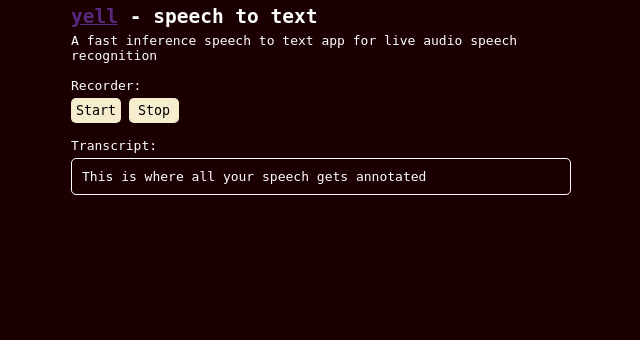
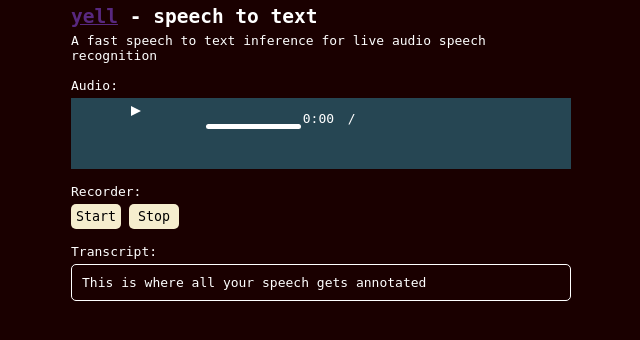
Before and after one commit to asceznyk/yell, a Flask app: page / in a window 1280 px wide. Shown: the top 340 px of the page, without its empty margins (319-959 px from the left). Run offline with Flask 2, Linux system fonts and the light colour scheme; parts of the project's set-up code (start-up, migrations or seed data) failed here and were passed over.

Commit message:
added audio player!

```diff
--- a/static/audio.js
+++ b/static/audio.js
@@ -1,28 +1,113 @@
-let record = document.getElementById("record")
-let stop = document.getElementById("stop")
-let transcript = document.getElementById("transcript")
+const audioTag = document.getElementById("player");
+const transcriptDiv = document.getElementById("transcript");
+const playCtx = customAudioPlayer(audioTag);
 
 let guid = window.navigator.userAgent.replace(/\D+/g, '');
 
 let chunks = [];
+let text = '';
+let allChunks = []
 let allTexts = [];
-let text = '';
 let stopped = 0;
+
+function pauseAudio(audio, btn) {
+	btn.classList.remove("pause");
+	btn.classList.add("play");
+	audio.pause();
+}
+
+function customAudioPlayer(audio) {
+	const audioPlayer = document.querySelector(".audio-player");
+	const playBtn = audioPlayer.querySelector(".controls .toggle-play");
+	const timeline = audioPlayer.querySelector(".timeline");
+	const progressBar = audioPlayer.querySelector(".progress");
+	const volumeBtn = audioPlayer.querySelector(".volume-button");
+	const volumeEl = audioPlayer.querySelector(".volume-container .volume");
+
+	audio.addEventListener(
+		"loadeddata",
+		() => {
+			audioPlayer.querySelector(".time .length").textContent = getTimeCodeFromNum(audio.duration);
+			audio.volume = .75;
+		},
+		false
+	);
+
+	timeline.addEventListener("click", e => {
+		const timelineWidth = window.getComputedStyle(timeline).width;
+		const timeToSeek = e.offsetX / parseInt(timelineWidth) * audio.duration;
+		audio.currentTime = timeToSeek;
+	}, false);
+
+	playBtn.addEventListener(
+		"click",
+		() => {
+			if (audio.paused) {
+				playBtn.classList.remove("play");
+				playBtn.classList.add("pause");
+				audio.play();
+			} else {
+				pauseAudio(audio, playBtn);
+			}
+		},
+		false
+	);
+
+	volumeBtn.addEventListener("click", () => {
+		audio.muted = !audio.muted;
+		if (audio.muted) {
+			volumeEl.classList.remove("fa-volume-up");
+			volumeEl.classList.add("fa-volume-off");
+		} else {
+			volumeEl.classList.add("fa-volume-up");
+			volumeEl.classList.remove("fa-volume-off");
+		}
+	});
+
+	setInterval(() => {
+		progressBar.style.width = audio.currentTime / audio.duration * 100 + "%";
+		audioPlayer.querySelector(".time .current").textContent = getTimeCodeFromNum(
+			audio.currentTime
+		);
+		if (audio.currentTime >= audio.duration) {
+			pauseAudio(audio, playBtn);
+		}
+	}, 500);
+
+	function getTimeCodeFromNum(num) {
+		let seconds = parseInt(num);
+		let minutes = parseInt(seconds / 60);
+		seconds -= minutes * 60;
+		const hours = parseInt(minutes / 60);
+		minutes -= hours * 60;
+
+		if (hours === 0) return `${minutes}:${String(seconds % 60).padStart(2, 0)}`;
+		return `${String(hours).padStart(2, 0)}:${minutes}:${String(
+			seconds % 60
+		).padStart(2, 0)}`;
+	}
+
+	return playBtn;
+}
+
+function liveAudioSpeechRecognition(audio) {
+	let recordBtn = document.getElementById("record");
+	let stopBtn = document.getElementById("stop");
 
   if (navigator.mediaDevices) {
     navigator.mediaDevices.getUserMedia({audio: true})
     .then((stream) => {
       const mediaRecorder = new MediaRecorder(stream, {mimeType: 'audio/webm; codecs=opus'})
 
-    record.onclick = () => {
+      recordBtn.onclick = () => {
         console.log('start recording');
         stopped = 0;
         mediaRecorder.start();
-      record.style.background = "red";
+        recordBtn.style.background = "red";
         record.style.color = "white";
       }
 
-    stop.onclick = () => {
+      stopBtn.onclick = () => {
         console.log('stop recording');
         stopped = 1;
         mediaRecorder.stop();
@@ -35,6 +120,9 @@
           mediaRecorder.stop();
           mediaRecorder.ondataavailable = (e) => {
             chunks.push(e.data);
+						allChunks.push(e.data);
+						audio.src = URL.createObjectURL(new Blob(allChunks));
+
             let fd = new FormData();
             fd.append('audio_blob', new Blob(chunks), `${guid}.webm`)
             fd.append('browser_id', guid)
@@ -52,7 +140,7 @@
                 text = data.msg;
                 if (!text.includes('err_msg')) {
                   allTexts.push(text);
-                transcript.innerHTML = `<span>${allTexts.join(' ')} </span>`
+                  transcriptDiv.innerHTML = `<span>${allTexts.join(' ')} </span>`
                 }
               });
             }
@@ -66,3 +154,6 @@
       console.error(`The following error occurred: ${err}`);
     })
   }
+}
+
+liveAudioSpeechRecognition(audioTag);
--- a/static/style.css
+++ b/static/style.css
@@ -3,6 +3,127 @@
 	color: #FFF;
 	background: #1A0000;
 	font-family: monospace;
+}
+
+.audio-player {
+	background: #264653;
+	color: white;
+	overflow: hidden;
+	display: grid;
+}
+
+.audio-player .timeline {
+	background: white;
+	width: 70%;
+	position: relative;
+	cursor: pointer;
+	height: 5px;
+	margin: auto;
+	border-radius: 5px;
+}
+.audio-player .timeline .progress {
+	background: #E9C46A;
+	width: 0%;
+	height: 100%;
+	transition: 0.25s;
+	border-radius:5px;
+}
+.audio-player .controls {
+	display: flex;
+	justify-content: space-between;
+	align-items: stretch;
+}
+
+.audio-player .controls > * {
+	display: flex;
+}
+
+.audio-player .controls>.play-container, .controls>.volume-container, .controls>.time {
+	justify-content: center;
+	align-items: center;
+}
+
+.audio-player .controls>.timeline {
+	justify-content: left;
+	align-items: flex-start;
+}
+
+.audio-player .controls .toggle-play.play {
+	cursor: pointer;
+	position: relative;
+	left: 0;
+	height: 0;
+	width: 0;
+	border: 5px solid transparent;
+	border-left: 10px solid white;
+}
+
+.audio-player .controls .toggle-play.pause {
+	height: 10px;
+	width: 15px;
+	cursor: pointer;
+	position: relative;
+}
+.audio-player .controls .toggle-play.pause:before {
+	position: absolute;
+	top: 0;
+	left: 0px;
+	background: white;
+	content: "";
+	height: 10px;
+	width: 2px;
+}
+
+.audio-player .controls .toggle-play.pause:after {
+	position: absolute;
+	top: 0;
+	right: 8px;
+	background: white;
+	content: "";
+	height: 10px;
+	width: 2px;
+}
+
+.audio-player .controls .time {
+	display: flex;
+	margin: auto;
+}
+
+.audio-player .controls .time > * {
+	padding: 2px;
+}
+
+.audio-player .controls .volume-container {
+	cursor: pointer;
+	position: relative;
+	z-index: 2;
+	margin-left: auto;
+}
+
+.audio-player .controls .volume-container .volume-button {
+	height: 26px;
+	display: flex;
+	align-items: center;
+}
+
+.audio-player .controls .volume-container .volume-slider {
+	position: absolute;
+	left: 0px;
+	z-index: -1;
+	width: 0;
+	height: 5px;
+	border-radius: 5px;
+	background: white;
+	transition: 0.25s;
+}
+.audio-player .controls .volume-container .volume-slider .volume-percentage {
+	background: #E9C46A;
+	height: 100%;
+	width: 75%;
+}
+.audio-player .controls .volume-container:hover .volume-slider {
+	left: -123px;
+	width: 120px;
 }
 
 .wrapper {
--- a/templates/main.html
+++ b/templates/main.html
@@ -9,14 +9,32 @@
     <div class="wrapper">
         <div class="header">
             <h2><a href="https://github.com/asceznyk/yell/">yell</a> - speech to text</h2>
-            <p>A fast inference speech to text app for live audio speech recognition</p>
+            <p>A fast speech to text inference for live audio speech recognition</p>
+        </div>
+        <p>Audio:</p>
+        <div class="clip">
+            <audio id="player"><source src=""></audio>
+            <div class="audio-player disabled">
+                <div class="controls">
+                    <div class="play-container"><div class="toggle-play play"></div>
+                </div>
+                <div class="timeline"><div class="progress"></div></div>
+                <div class="time">
+                    <div class="current">0:00</div>
+                    <div class="divider">/</div>
+                    <div class="length"></div>
+                </div>
+                <div class="volume-container">
+                    <div class="volume-button">
+                        <div class="volume fa fa-volume-up"></div>
+                    </div>
+                </div>
+            </div>
         </div>
         <p>Recorder:</p>
-        <div class="design">
-            <div class="recorder">
-                <button class="btn" id="record">Start</button>
-                <button class="btn" id="stop">Stop</button>
-            </div>
+        <div class="recorder">
+            <button class="btn" id="record">Start</button>
+            <button class="btn" id="stop">Stop</button>
         </div>
         <p>Transcript:</p>
         <div class="transcript" id="transcript">
```
Lines whose indentation alone changed are shown as unchanged.
